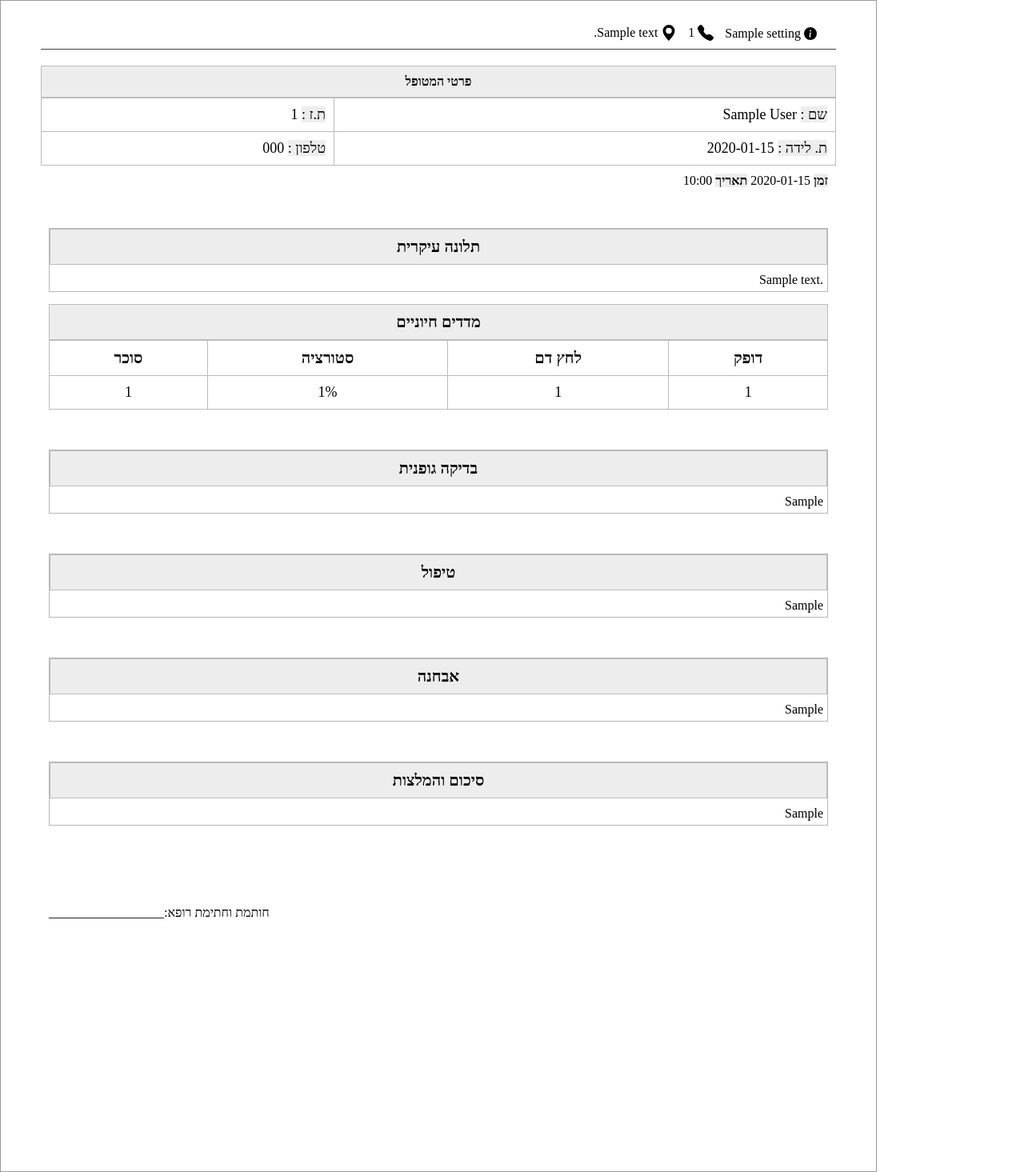
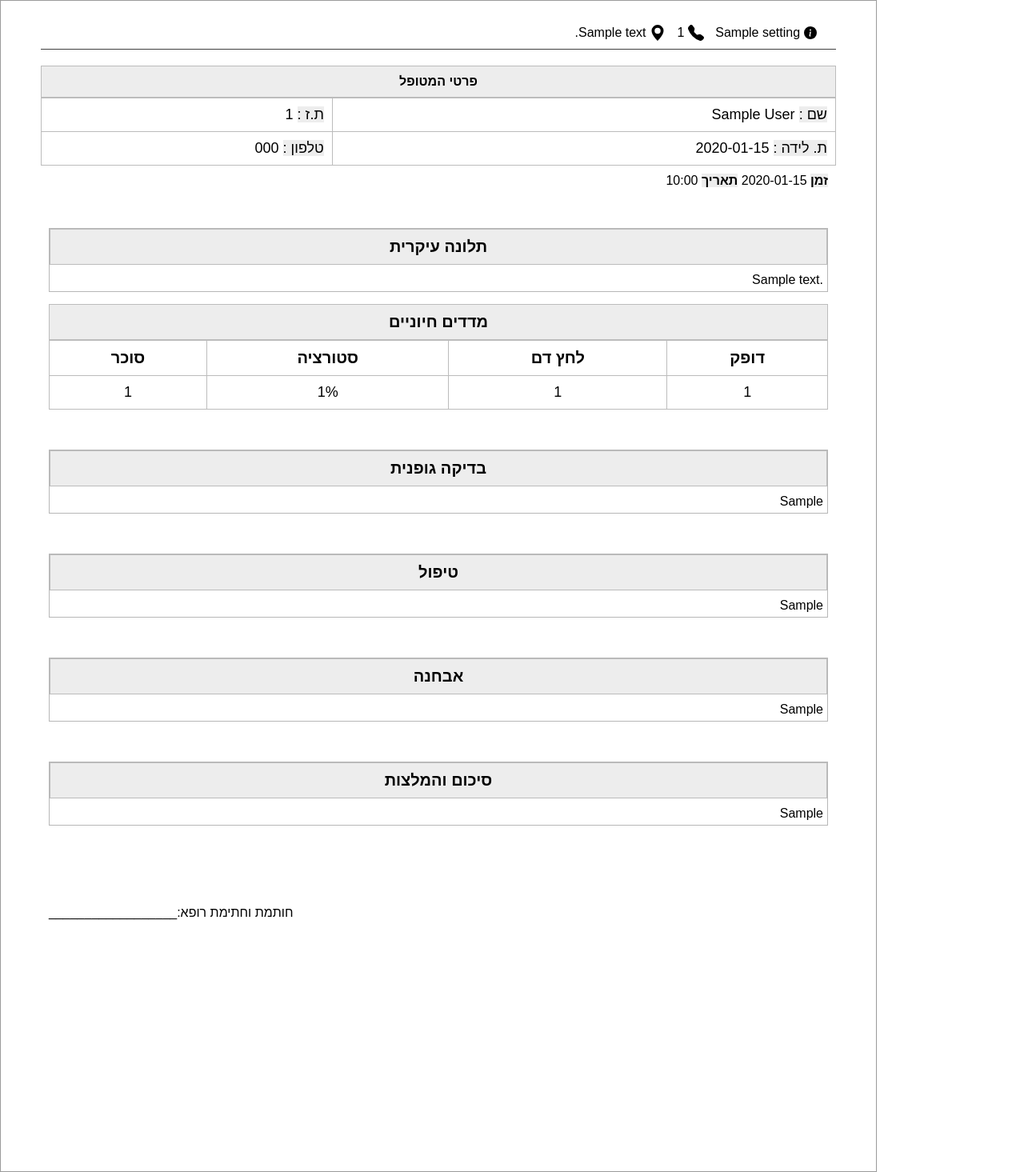
Before and after one commit to AhmedSheri123/PatientManagement, a Django app: template templates/panel/Visits/Reports/MedicalReportPDF/getEmployeeComeDaysDataForAll.html in a window 1280 px wide. Shown: the whole page at 80% size. Run offline with Django 4.2, Linux system fonts and the light colour scheme; tables that the repository leaves empty hold one stand-in row (values such as "Sample post"); the template is opened without the code that fills it: values that come from a table or form of the project are taken from there, most other values are stand-ins (such as "Sample title", 1, 10 or a date in 2020).

Commit message:
font change

```diff
--- a/templates/panel/MedicalTests/ReportPDF/getEmployeeComeDaysDataForAll.html
+++ b/templates/panel/MedicalTests/ReportPDF/getEmployeeComeDaysDataForAll.html
@@ -46,6 +46,10 @@
 
       .res-title {
         text-align: center; border: solid 1px #bcbcbc; padding: 10px; background-color: #ededed;font-weight: bold;
+      }
+
+      * {
+        font-family: Arial;
       }
     </style>
 
@@ -237,7 +241,7 @@
                     <!-- <p style="text-align: center; margin: 0;">معلومات מטופל</p>
                     <hr>  -->
 
-                  <h3 >تقرير {{report.name}}</h3>
+                  <h3 >Test Name: {{report.name}}</h3>
                     <table style="width: 100%" dir="ltr">
                       <tr>
                         <td class="row-start">
--- a/templates/panel/MedicalTests/reports/ViewMedicalTests.html
+++ b/templates/panel/MedicalTests/reports/ViewMedicalTests.html
@@ -88,6 +88,8 @@
         transform: translate(0,-50%);
         font-size: 21px;
     }
+
+
 </style>
 
 <script>
--- a/templates/panel/Visits/Reports/MedicalReportPDF/getEmployeeComeDaysDataForAll.html
+++ b/templates/panel/Visits/Reports/MedicalReportPDF/getEmployeeComeDaysDataForAll.html
@@ -56,6 +56,10 @@
 
       .res-title {
         text-align: center; border: solid 1px #bcbcbc; padding: 10px; background-color: #ededed;font-weight: bold;margin: 0;
+      }
+
+      * {
+        font-family: Arial;
       }
     </style>
 
```
Also changed, not shown: 1 other file.
